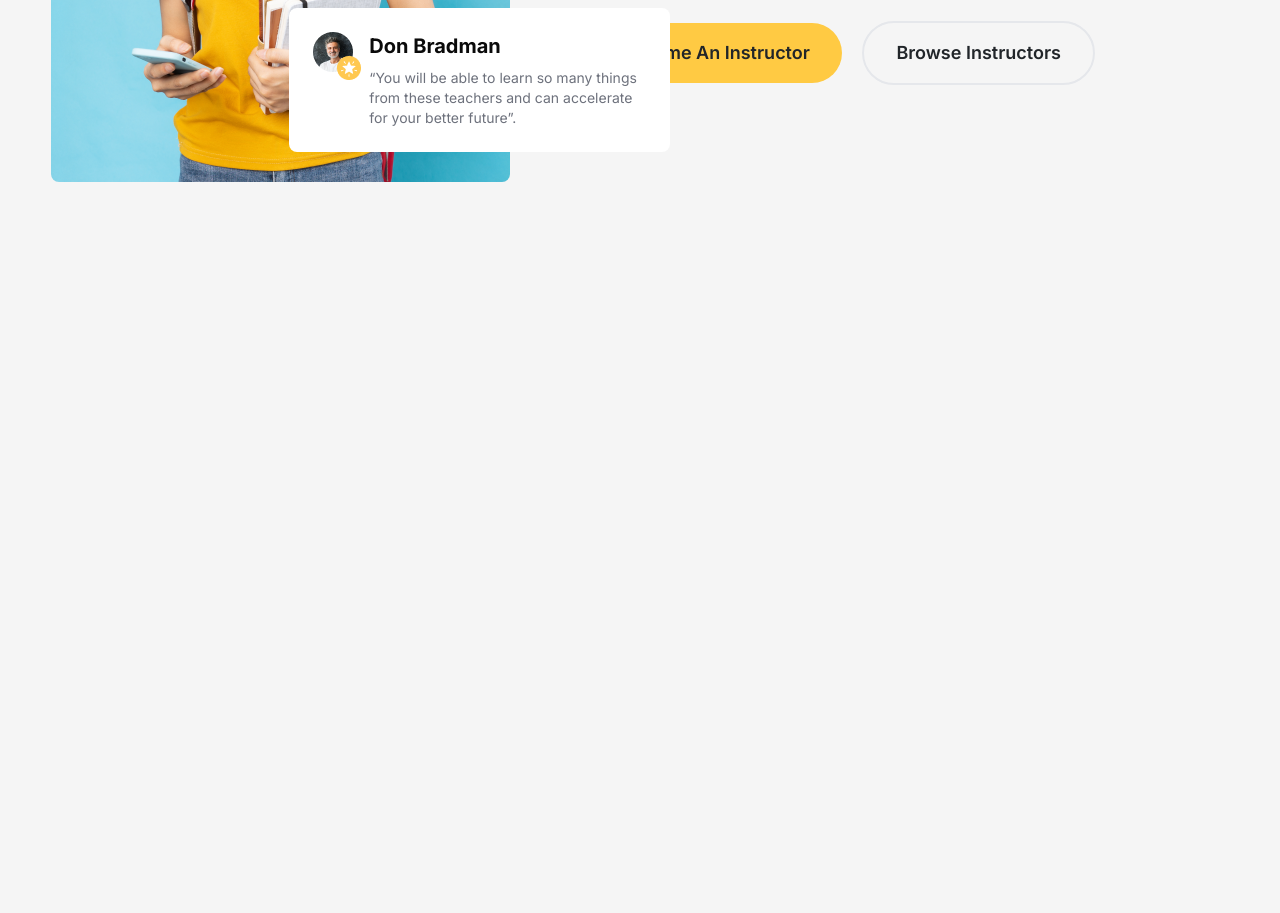
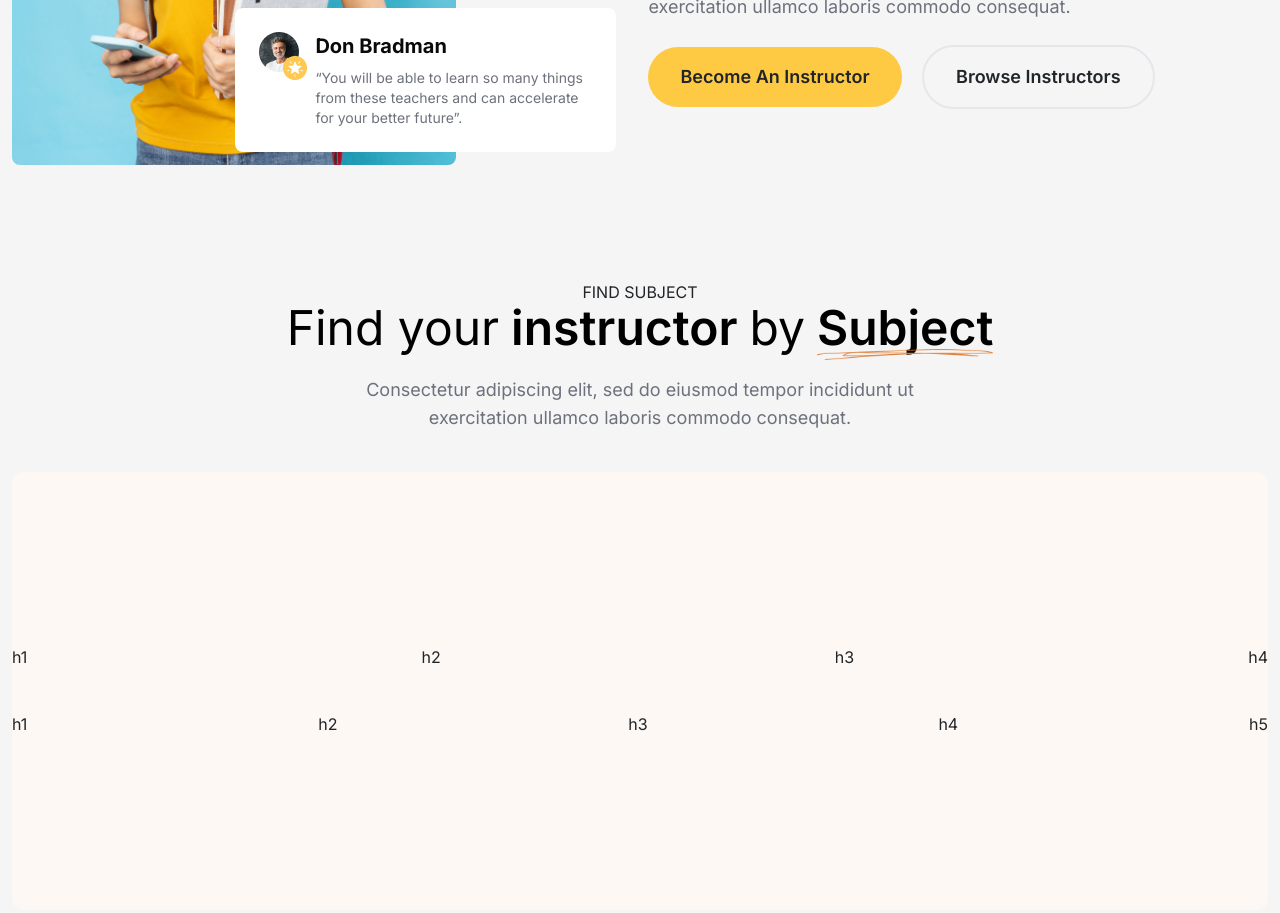
Before and after one commit to EyasinSheikhRony/ShekhoHome, a website: page index.html in a window 1280 px wide. Shown: the part 2802-3715 px from the top of the page. Before the commit the page ends 3082 px from the top, so only its background shows below. Drawn offline with nearby package versions, Linux system fonts and the light colour scheme.

Commit message:
Find Done

```diff
--- a/index.html
+++ b/index.html
@@ -704,9 +704,11 @@
       <!-- Teachers section start  -->
       <section>
         <div class="container">
-          <div class="flex justify-around items-center my-20 max-[425px]:my-10 max-[1024px]:grid max-[1024px]:grid-col-2">
+          <div
+            class="flex justify-around items-center my-20 max-[425px]:my-10 max-[1024px]:grid max-[1024px]:grid-col-2">
             <!-- section 1  -->
-            <div class="h-[554px] relative max-[425px]:hidden max-[1024px]:mb-6 min-[1440px]:mr-48">
+            <div
+              class="h-[554px] relative max-[425px]:hidden max-[1024px]:mb-6 min-[1280px]:mr-48">
               <img
                 src="./HomeShekho/portrait-young-female-student-isolated-blue-background 1.png"
                 alt="#"
@@ -750,19 +752,28 @@
             </div>
             <!-- section 2  -->
             <div class="">
-              <p class="text-[#EEAC06] text-base font-medium mb-2 max-[425px]:justify-center max-[425px]:flex">Teachers</p>
-              <h2 class="max-w-[640px] text-5xl font-normal text-black mb-4 max-[425px]:justify-center max-[425px]:text-center">
+              <p
+                class="text-[#EEAC06] text-base font-medium mb-2 max-[425px]:justify-center max-[425px]:flex">
+                Teachers
+              </p>
+              <h2
+                class="max-w-[640px] text-5xl font-normal text-black mb-4 max-[425px]:justify-center max-[425px]:text-center">
                 Courses taught by
                 <span class="text-black font-semibold text-5xl">industry</span>
                 <br />
-                <span class="text-black font-semibold text-5xl relative">leaders
+                <span class="text-black font-semibold text-5xl relative"
+                  >leaders
                   <span>
-                    <img src="./HomeShekho/Vector.png" alt="#" class=" absolute left-0 bottom-0 x-[-1]">
+                    <img
+                      src="./HomeShekho/Vector.png"
+                      alt="#"
+                      class="absolute left-0 bottom-0 x-[-1]" />
                   </span>
                 </span>
                 around the world
               </h2>
-              <p class="max-w-[640px] mb-6 text-[#6D717C] font-normal text-lg max-[425px]:justify-center max-[425px]:flex max-[425px]:text-center">
+              <p
+                class="max-w-[640px] mb-6 text-[#6D717C] font-normal text-lg max-[425px]:justify-center max-[425px]:flex max-[425px]:text-center">
                 Consectetur adipiscing elit, sed do eiusmod tempor incididunt ut
                 labore et dolore magna aliqua. Ut enim ad minim veniam, quis
                 nostrud exercitation ullamco laboris commodo consequat.
@@ -782,6 +793,82 @@
         </div>
       </section>
       <!-- Teachers section end -->
+
+      <!-- FIND SUBJECT section start  -->
+      <section>
+        <div class="container">
+          <div class="my-10">
+            <!-- section 1  -->
+            <div class="max-[425px]:mt-20">
+              <p class="flex justify-center">FIND SUBJECT</p>
+              <h2
+                class="text-5xl font-normal items-center flex max-[425px]:text-2xl max-[768px]:text-4xl justify-center text-black mb-4 max-[425px]:mb-2 max-[425px]:justify-center max-[425px]:text-center">
+                Find your
+                <span
+                  class="text-black font-semibold text-5xl max-[425px]:text-2xl max-[768px]:text-4xl max-[768px]:ml-1 max-[768px]:mr-1 mr-3 ml-3">
+                  instructor</span
+                >
+                by
+                <span
+                  class="text-black font-semibold text-5xl max-[425px]:text-2xl max-[768px]:text-4xl max-[768px]:ml-1 relative ml-3"
+                  >Subject
+                  <span>
+                    <img
+                      src="./HomeShekho/Vector.png"
+                      alt="#"
+                      class="absolute left-0 -bottom-2 x-[-2]" />
+                  </span>
+                </span>
+              </h2>
+              <p
+                class="flex justify-center text-center text-[#6D717C] font-normal text-lg max-[425px]:text-sm max-[425px]:text-md">
+                Consectetur adipiscing elit, sed do eiusmod tempor incididunt ut
+                <br />
+                exercitation ullamco laboris commodo consequat.
+              </p>
+            </div>
+            <!-- section 2  -->
+            <div class="">
+              <!-- part 1  -->
+              <div
+                class="h-[219px] flex justify-between items-end pb-4 min-w-[320px] bg-[#FDF8F4] rounded-tl-xl rounded-tr-xl mx-auto mt-10">
+                <div class="">
+                  <h1 class="">h1</h1>
+                </div>
+                <div class="">
+                  <h1 class="">h2</h1>
+                </div>
+                <div class="">
+                  <h1 class="">h3</h1>
+                </div>
+                <div class="">
+                  <h1 class="">h4</h1>
+                </div>
+              </div>
+              <!-- part 2  -->
+              <div
+                class="h-[219px] flex justify-between pt-4 min-w-[320px] bg-[#FDF8F4] rounded-bl-xl rounded-br-xl mx-auto">
+                <div class="">
+                  <h1 class="">h1</h1>
+                </div>
+                <div class="">
+                  <h1 class="">h2</h1>
+                </div>
+                <div class="">
+                  <h1 class="">h3</h1>
+                </div>
+                <div class="">
+                  <h1 class="">h4</h1>
+                </div>
+                <div class="">
+                  <h1 class="">h5</h1>
+                </div>
+              </div>
+            </div>
+          </div>
+        </div>
+      </section>
+      <!-- FIND SUBJECT section end -->
     </main>
     <!-- Main Section End -->
 
```
